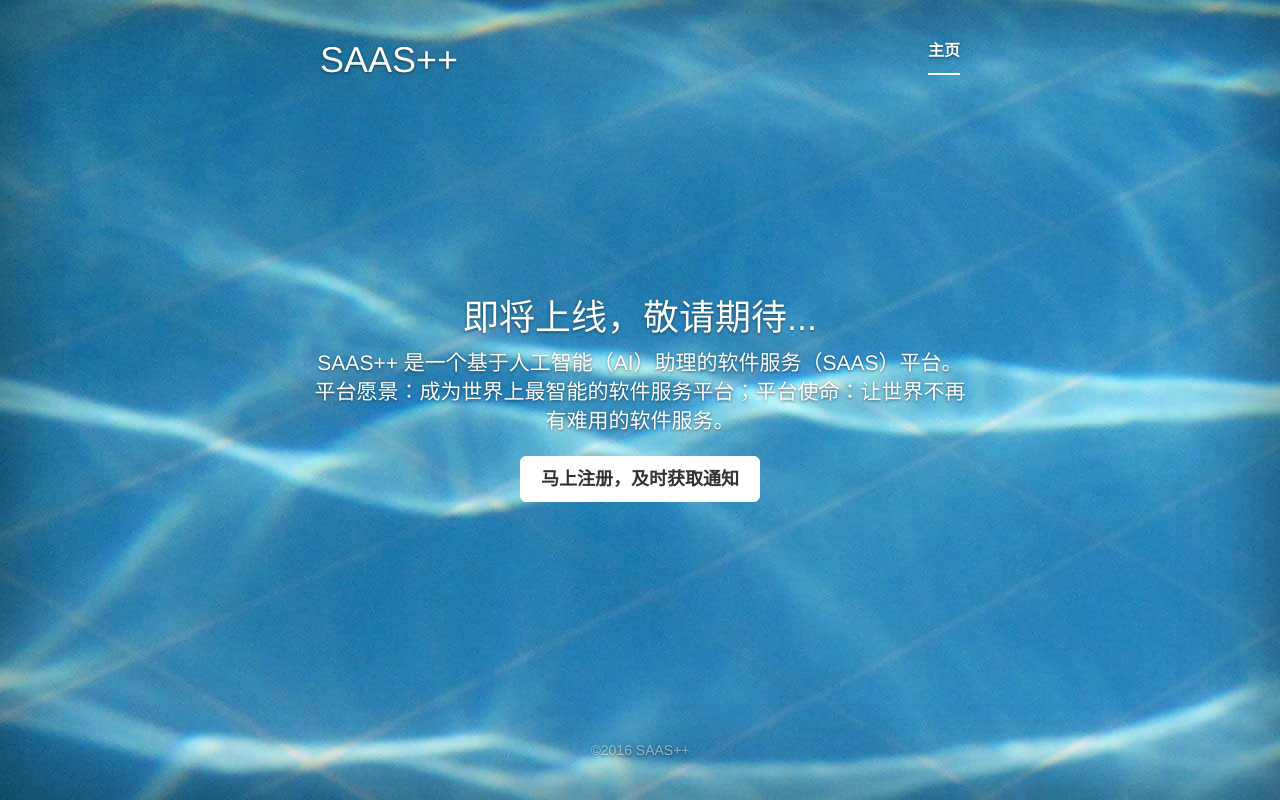
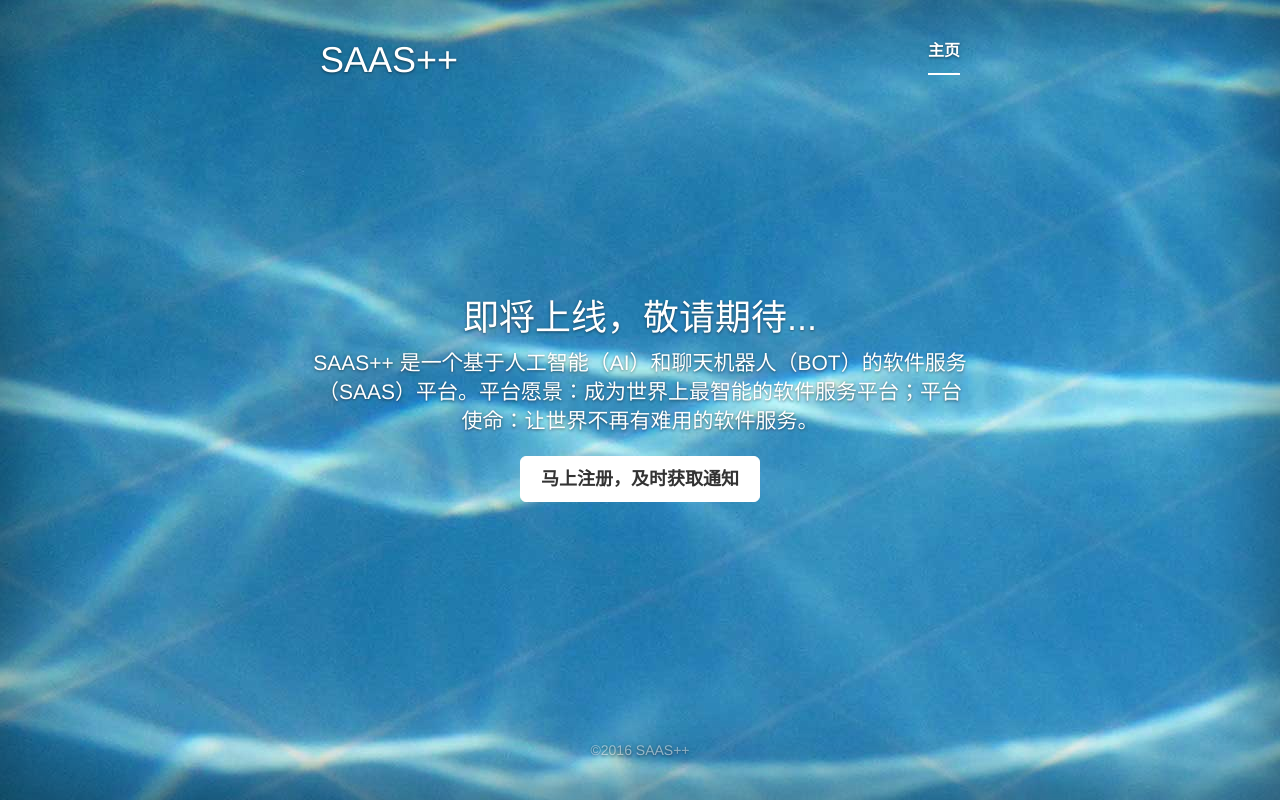
Before and after one commit to ajiang-open/saasxx, a web app: page / in a window 1280 px wide. Run offline with its HTML, style and script files only (its server is not run), Linux system fonts and the light colour scheme; data that the repository does not hold is empty.

Commit message:
优化首页措辞

```diff
--- a/saasxx-core/src/main/webapp/index.html
+++ b/saasxx-core/src/main/webapp/index.html
@@ -5,7 +5,7 @@
 <meta http-equiv="X-UA-Compatible" content="IE=edge">
 <meta name="viewport" content="width=device-width, initial-scale=1.0,maximum-scale=1.0, minimum-scale=1.0, user-scalable=no, target-densitydpi=device-dpi">
 <meta name="description" content="SAAS是软件即服务的缩写,CRM是客户关系管理系统,ERP是企业资源计划系统,OA是办公自动化系统">
-<title>SAAS++ - 越智能，越好用 - more smart,more useful</title>
+<title>SAAS++ - 越聪明，越好用 - more smart,more useful</title>
 <meta name="keywords" content="SAAS CRM ERP OA">
 <link href="lib/jquery/plugins/bootstrap/3.3.6/css/bootstrap.min.css"
 	rel="stylesheet">
@@ -32,7 +32,7 @@
 				</div>
 				<div class="inner cover">
 					<h1 class="cover-heading">即将上线，敬请期待...</h1>
-					<p class="lead">SAAS++ 是一个基于人工智能（AI）助理的软件服务（SAAS）平台。平台愿景：成为世界上最智能的软件服务平台；平台使命：让世界不再有难用的软件服务。</p>
+					<p class="lead">SAAS++ 是一个基于人工智能（AI）和聊天机器人（BOT）的软件服务（SAAS）平台。平台愿景：成为世界上最智能的软件服务平台；平台使命：让世界不再有难用的软件服务。</p>
 					<p class="lead">
 						<button class="btn btn-lg btn-default"
 							data-toggle="modal" data-target="#signup_modal">马上注册，及时获取通知</button>
```
